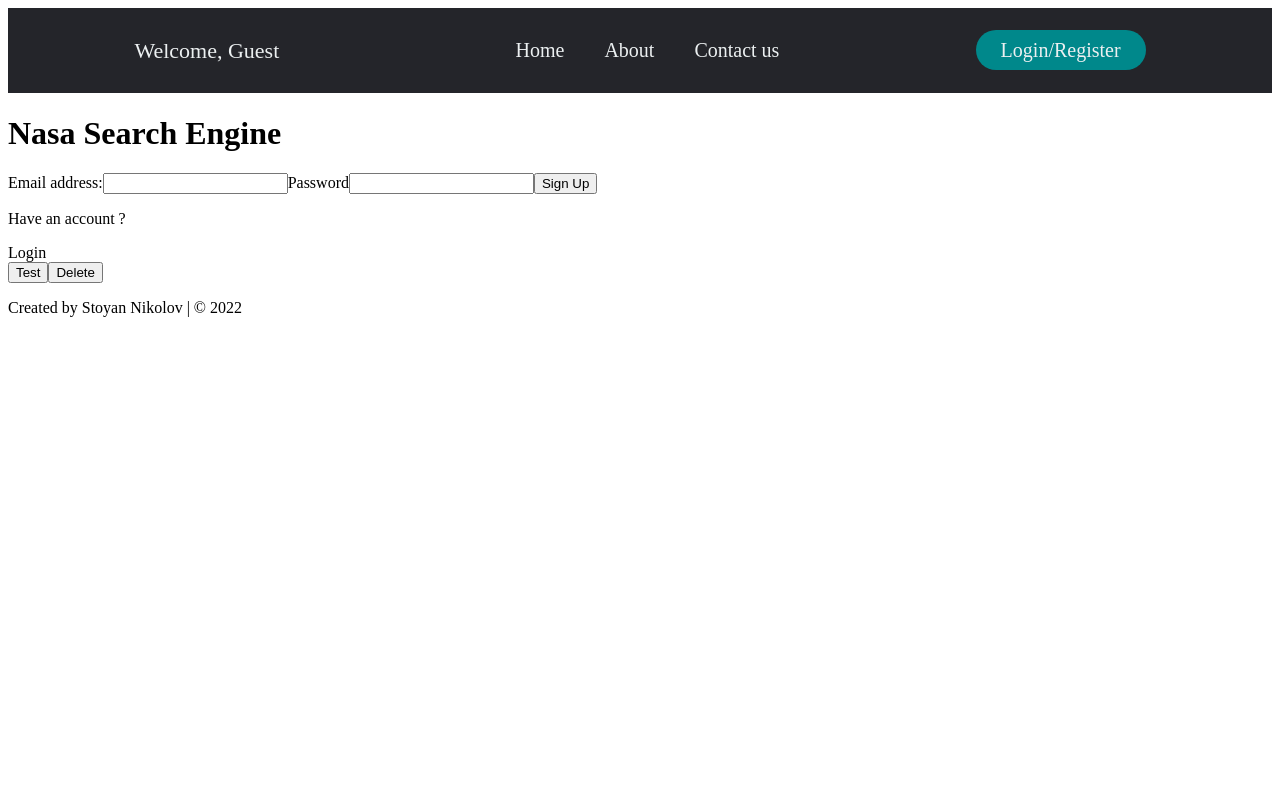
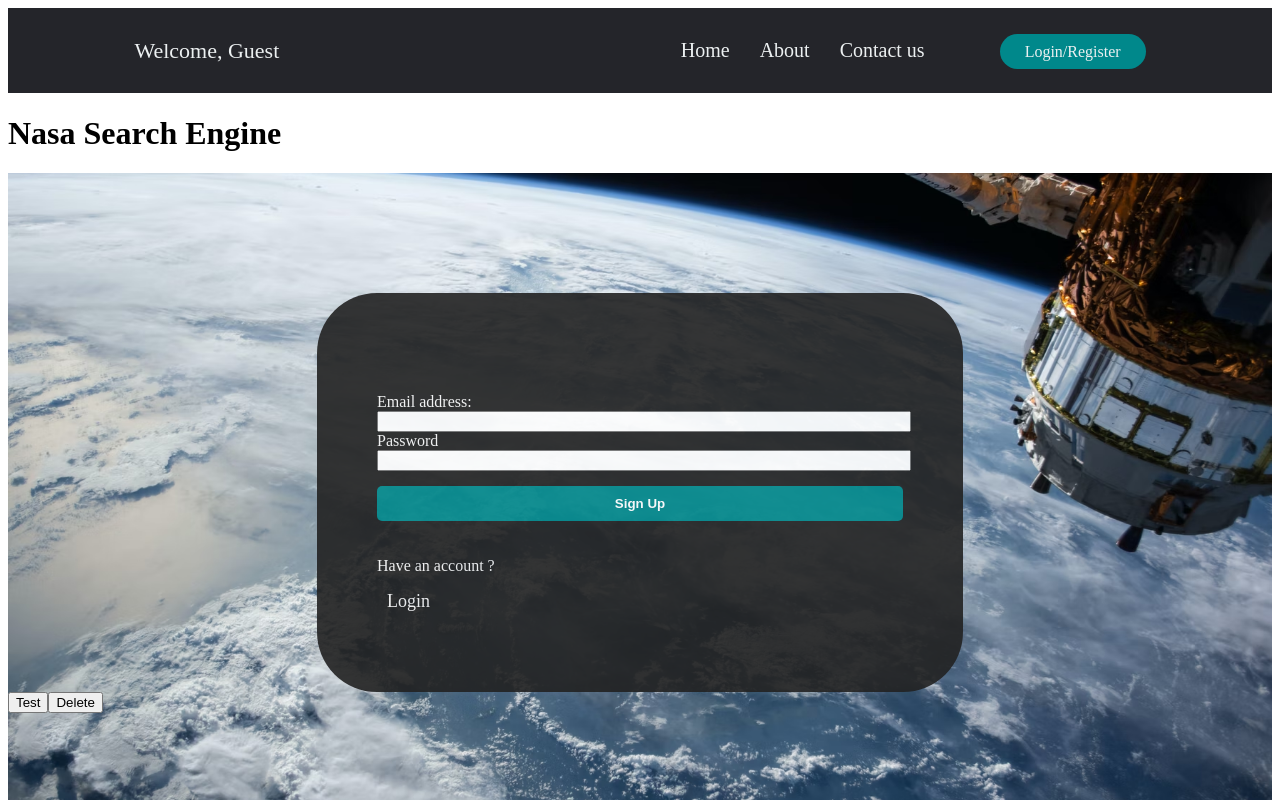
Before and after one commit to stoine92/nasa-search-engine, a React (Create React App) app in the folder search-engine/: page /login-register in a window 1280 px wide. Shown: the top 800 px of the page. Built offline with nearby package versions, Linux system fonts and the light colour scheme; no server answers.

Commit message:
Search Bar improvement

```diff
--- /dev/null
+++ b/search-engine/src/components/footer/Footer.css
@@ -0,0 +1,4 @@
+.footer {
+  margin-top: 3rem;
+  background-color: white;
+}
--- a/search-engine/src/components/footer/Footer.module.css
+++ /dev/null
@@ -1,20 +0,0 @@
-.footer {
-    position: relative;
-    left: 0;
-    bottom: 0;
-    width: 100%;
-    background-color: #222;
-    color: white;
-    text-align: center;
-    margin-top: 0px;
-    padding-bottom: 10px;
-  }
-
-  .footer-paragraph {
-    color: whitesmoke;
-    font-weight: bold;
-    font-size: 22px;
-    text-align: end;
-    padding-top: 10px;
-    padding-right: 40px;
-  }
--- a/search-engine/src/components/footer/footer.js
+++ b/search-engine/src/components/footer/footer.js
@@ -1,5 +1,5 @@
 import React from "react";
-import './Footer.module.css'
+import './Footer.css'
 
 function Footer() {
 
--- a/search-engine/src/components/header/Header.css
+++ b/search-engine/src/components/header/Header.css
@@ -5,7 +5,7 @@
     background-color: #24252a;
 
     display: flex;
-    justify-content:  space-between;
+    justify-content:  flex-end;
     align-items: center;
     padding: 15px 10%;
 }
@@ -23,7 +23,7 @@
 .header-list-li {
     list-style: none;
     display: inline-block;
-    padding: 0px 20px;
+    padding: 0px 15px;
     transition: all 0.3s ease 0s;
 
 }
@@ -36,18 +36,22 @@
     font-style: sans-serif;
     font-weight: 500;
     font-size: 22px;
+    margin-right: auto;
 
 }
 
 
 
 .login-logout {
+    font-size: 16px;
+    font-style: sans-serif;
     padding: 9px 25px;
     background-color: rgba(0,136,139,1);
     border: none;
     border-radius: 50px;
     cursor: pointer;
     transition: all 0.3s ease 0s;
+    margin-left: 60px;
 }
 .login-logout:hover {
     background-color: rgba(0,136,139,0.8);
--- a/search-engine/src/components/header/header.js
+++ b/search-engine/src/components/header/header.js
@@ -15,15 +15,20 @@
         <header>
             {isAuthenticated ? <h1 className='header-h1'> Welcome, {user.email}</h1> : <h1 className='header-h1'>Welcome, Guest</h1>}
             <nav>
-                <ul >
+                <ul>
                     <NavLink className="header-list" to="/home-page" ><li className="header-list-li">Home</li></NavLink>
                     <NavLink className="header-list" to="/about"><li className="header-list-li">About</li></NavLink>
-                    <NavLink className="header-list" to="contact-us"><li className="header-list-li">Contact us</li></NavLink>
+                    <NavLink className="header-list" to="/contact-us"><li className="header-list-li">Contact us</li></NavLink>
                   </ul>
             </nav>
 
-            {isAuthenticated? <> <NavLink className="header-list" to="/home-page" onClick={signOut}><span className="login-logout">Logout</span></NavLink> </>
-                    : <p><NavLink className="header-list" to="/login-register"><span className="login-logout">Login/Register</span></NavLink></p> }
+            {isAuthenticated ?
+             <>
+                    <NavLink className="header-list" to="/search-bar"><li className="header-list-li">Search</li></NavLink>
+                    <NavLink className="header-list" to="/home-page" onClick={signOut}><span className="login-logout">Logout</span></NavLink>
+             </>
+            :
+                    <NavLink className="header-list" to="/login-register"><span className="login-logout">Login/Register</span></NavLink>}
         </header>
 
     )
--- /dev/null
+++ b/search-engine/src/index.css
@@ -0,0 +1,3 @@
+body {
+    background-image: url('./pictures/second.jpeg');
+}
--- a/search-engine/src/index.js
+++ b/search-engine/src/index.js
@@ -3,6 +3,7 @@
 import App from './App';
 import reportWebVitals from './reportWebVitals';
 import { BrowserRouter } from 'react-router-dom';
+
 
 const root = ReactDOM.createRoot(document.getElementById('root'));
 root.render(
--- /dev/null
+++ b/search-engine/src/main/login/Login.css
@@ -0,0 +1,60 @@
+.login-form {
+    background-image: url('../../pictures/second.jpeg');
+    height: 100%;
+    background-position: center;
+    background-repeat: no-repeat;
+    background-size: cover;
+    padding-bottom: 250px;
+    color: whitesmoke;
+  }
+
+  .login {
+    margin: 0;
+    padding: 0;
+    display: grid;
+    place-content: center;
+    min-height: 60vh;
+
+  }
+  .loginContainer {
+    background-color: #222;
+    margin-top: 120px;
+    padding: 100px 60px 80px 60px;
+    border-radius: 60px;
+    opacity: 0.9;
+  }
+
+  .switchSpan {
+    margin-left: 10px;
+    font-size: 18px;
+    transition: all 0.3s ease 0s;
+
+  }
+  .switchSpan:hover {
+    color: #0088a9;
+    cursor: pointer;
+  }
+  .input {
+    width: 100%;
+
+  }
+  .button {
+    padding: 10px;
+    border: none;
+    background-color: rgba(0,136,139,1);
+    color: #fff;
+    font-weight: 600;
+    border-radius: 5px;
+    width: 100%;
+    margin-top: 15px;
+    margin-bottom: 20px;
+  }
+  .button:hover {
+    text-decoration: none;
+    background-color: rgba(0,136,139,0.8);
+    transition: all 0.3s ease 0s;
+
+  }
+  .err {
+    color: red;
+  }
--- a/search-engine/src/main/login/Login.js
+++ b/search-engine/src/main/login/Login.js
@@ -1,4 +1,5 @@
 import { Navigate } from 'react-router-dom';
+import './Login.css';
 
 
 const Login = (props) => {
@@ -39,15 +40,18 @@
     e.preventDefault();
     deleteUser();
 }
-    return (
-        <>
+    return ( <>
+
+        <h1>Nasa Search Engine</h1>
+
+        <div className='login-form'>
+
+        <div className='login'>
             <div>
-             <h1>Nasa Search Engine</h1>
-            </div>
-
-         <form type='submit'>
+            <form type='submit' className='loginContainer'>
                 <label htmlFor="email">Email address:</label>
                 <input
+                className="input"
                 type="email"
                 name="email"
                 value={email}
@@ -56,18 +60,18 @@
                 />
                 <label htmlFor="password">Password</label>
                 <input
+                className="input"
                 type="password"
                 name="password"
                 value={password}
                 required
                 onChange={(e) => setPassword(e.target.value)}
                 />
-
-
-            {
-                !hasAccount ? (
+                <div className="btnContainer">
+                {!hasAccount ? (
                     <>
                     <button
+                    className="button"
                     type="submit"
                     onClick={signUpFunc}
                     >Sign Up
@@ -75,24 +79,32 @@
 
 
                     <p>Have an account ? </p>
-                <span onClick={() => setHasAccount(true)}>Login</span>
+                    <span className="switchSpan" onClick={() => setHasAccount(true)}>Login</span>
                     </>)
                     : (
                     <>
                     <button
+                    className="button"
                     type="submit"
                     onClick={loginFunc}
                     >
                     Login
                     </button>
                     <p>Don't have an account ? </p>
-                <span onClick={() => setHasAccount(false)}>Register</span>
+                    <span className="switchSpan" onClick={() => setHasAccount(false)}>Register</span>
                     {isAuthenticated ? <Navigate replace to="/search-bar" /> : ""}
                     </>
                     )
                 }
 
+                </div>
+
+
             </form>
+            </div>
+
+        </div>
+
                  <button
                 onClick={authState}
                 >Test</button>
@@ -102,6 +114,7 @@
                 <button
                 onClick={deleted}
                 >Delete</button>
+            </div>
 
             </>
 
--- /dev/null
+++ b/search-engine/src/main/searchBar/SearchBar.css
@@ -0,0 +1,4 @@
+.main-search {
+    background-image: url('../../pictures/second.jpeg');
+
+}
--- a/search-engine/src/main/searchBar/SearchBar.js
+++ b/search-engine/src/main/searchBar/SearchBar.js
@@ -1,16 +1,43 @@
+import './SearchBar.css'
+import { useState, useEffect } from 'react';
 
 
 const SearchBar = () => {
 
+    const [search, setSearch] = useState('');
+    const [nasaPhoto, setNasaPhoto] = useState([]);
+    const [isRequested, setIsRequested] = useState(null);
+
+
+
+    const onSearch = (test) => {
+        console.log('search', test);
+    }
+
+    // API Request
+    //   const URL = "https://images-api.nasa.gov/search?q=";
+
+
+      // useEffect(() => {
+      //   function fetchData (){
+      //     fetch(URL)
+      //   }
+
+
+      // },[]);
+
+
+
+
     return (
-        <>
-        <form>
-            <input type="text" placeholder="Search..." />
-            <button type="submit">Search</button>
+        <div className='main-search'>
+        <form type='submit'>
+            <input type="text" placeholder="Search..." name='search' value={search}  onChange={(e) => setSearch(e.target.value)} />
+
         </form>
-
-        </>
+        <button onClick={() => onSearch(search)}>Search</button>
+        </div>
     )
 }
 
-export default SearchBar
+export default SearchBar;
```
Also changed, not shown: search-engine/src/App.js (+6 -1 lines), search-engine/src/pictures/first.jpeg (added), search-engine/src/pictures/second.jpeg (added). Lines whose indentation alone changed are shown as unchanged.
